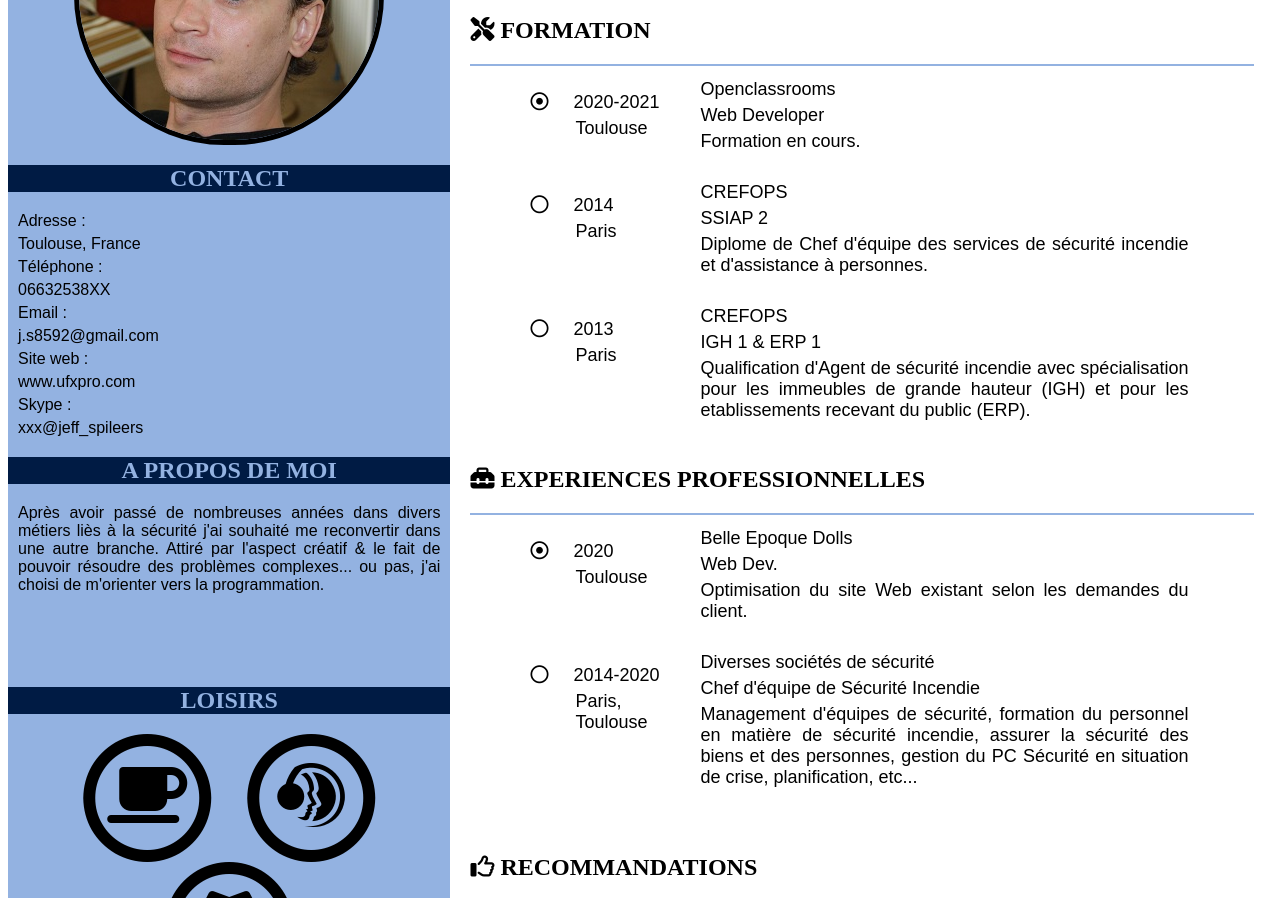
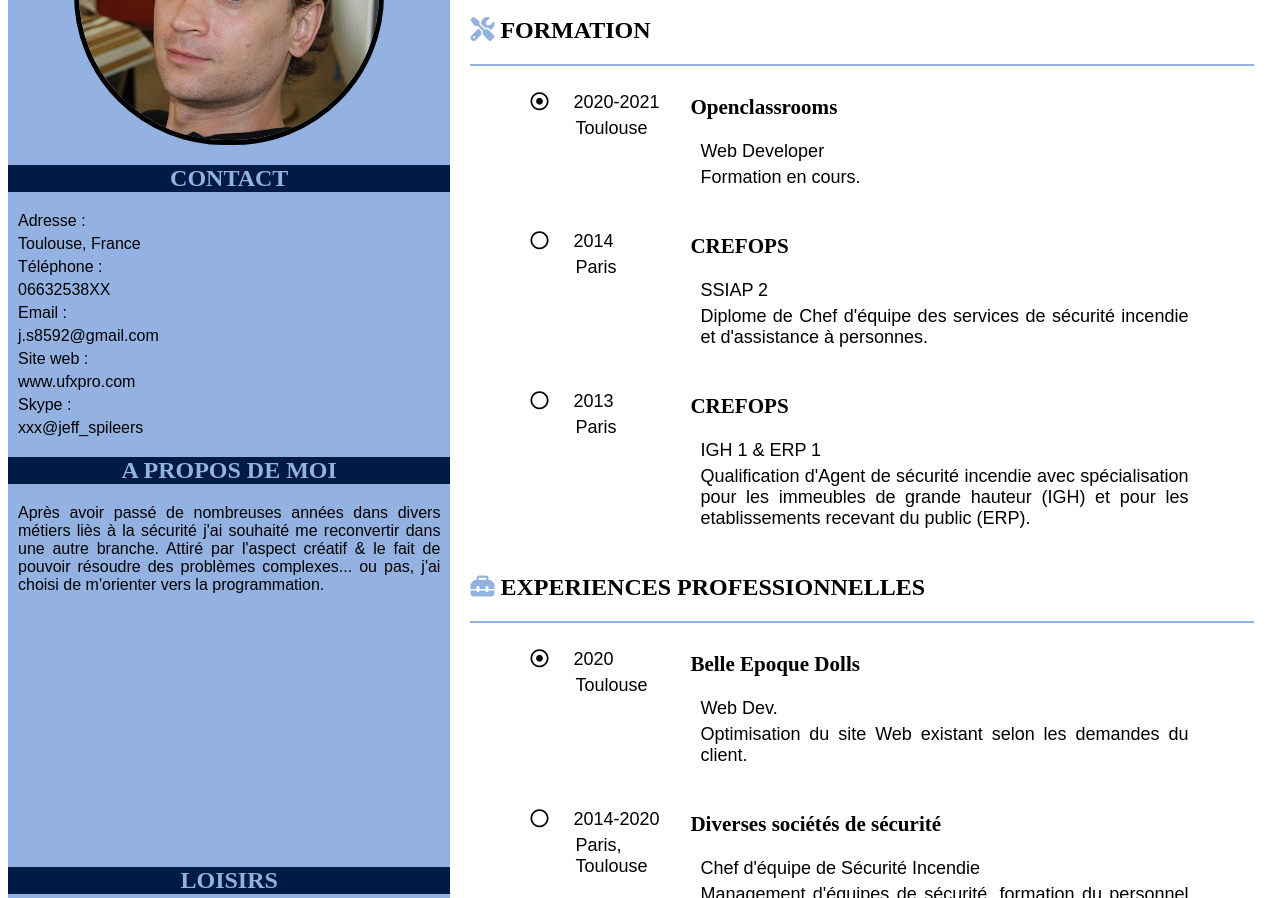
Before and after one commit to iddadidkfq/P2_spileers_joffrey, a plain HTML site: page index.html in a window 1280 px wide. Shown: the part 193-1091 px from the top of the page. Drawn offline with Linux system fonts and the light colour scheme.

Commit message:
Add files via upload
Modifications couleur des icônes & h3

```diff
--- a/index.html
+++ b/index.html
@@ -95,7 +95,7 @@
 
 			<section>
 				<h2>
-					<i class="fas fa-tools"></i> FORMATION
+					<i class="fas fa-tools iconcolor"></i> FORMATION
 				</h2>
 				<hr>
 				<article class="pave_xp_form">
@@ -107,7 +107,7 @@
 					</div>
 
 					<div class="xp_form_description">
-						<p>Openclassrooms</p>
+						<h3>Openclassrooms</h3>
 						<p>Web Developer</p>
 						<p>Formation en cours.</p>
 					</div>
@@ -123,7 +123,7 @@
 					</div>
 
 					<div class="xp_form_description">
-						<p>CREFOPS</p>
+						<h3>CREFOPS</h3>
 						<p>SSIAP 2</p>
 						<p>Diplome de Chef d'équipe des services de sécurité incendie et d'assistance à personnes. </p>
 					</div>
@@ -139,7 +139,7 @@
 					</div>
 
 					<div class="xp_form_description">
-						<p>CREFOPS</p>
+						<h3>CREFOPS</h3>
 						<p>IGH 1 & ERP 1</p>
 						<p>Qualification d'Agent de sécurité incendie avec spécialisation pour les immeubles de grande hauteur (IGH) et pour les etablissements recevant du public (ERP).</p>
 					</div>
@@ -150,7 +150,7 @@
 			<section>
 
 				<h2>
-					<i class="fas fa-toolbox"></i>
+					<i class="fas fa-toolbox iconcolor"></i>
 					EXPERIENCES PROFESSIONNELLES
 				</h2>
 				<hr>
@@ -164,7 +164,7 @@
 					</div>
 
 					<div class="xp_form_description">
-						<p>Belle Epoque Dolls</p>
+						<h3>Belle Epoque Dolls</h3>
 						<p>Web Dev.</p>
 						<p>Optimisation du site Web existant selon les demandes du client.</p>
 					</div>
@@ -180,7 +180,7 @@
 					</div>
 
 					<div class="xp_form_description">
-						<p>Diverses sociétés de sécurité</p>
+						<h3>Diverses sociétés de sécurité</h3>
 						<p>Chef d'équipe de Sécurité Incendie</p>
 						<p>Management d'équipes de sécurité, formation du personnel en matière de sécurité incendie, assurer la sécurité des biens et des personnes, gestion du PC Sécurité en situation de crise, planification, etc...</p>
 						<br>
@@ -193,7 +193,7 @@
 			<section>
 
 				<h2>
-					<i class="far fa-thumbs-up"></i>
+					<i class="far fa-thumbs-up iconcolor"></i>
 					RECOMMANDATIONS
 				</h2>
 				<hr>
--- a/styles.css
+++ b/styles.css
@@ -2,6 +2,12 @@
 h1 {
 	font-size: 3.0em;
 	font-family: Arial, sans-serif;
+}
+
+/* modif examinateur titres en gras */
+
+h3 {
+	font-weight: bold;
 }
 
 p {
@@ -23,6 +29,12 @@ hr {
     width: 10%;
     margin-left: 0px ;
 }
+
+/* modif examinateur couleur icones*/
+
+.iconcolor {color:#93b2e1;
+}
+
 
 #conteneur_global {
 	display: flex;
```
